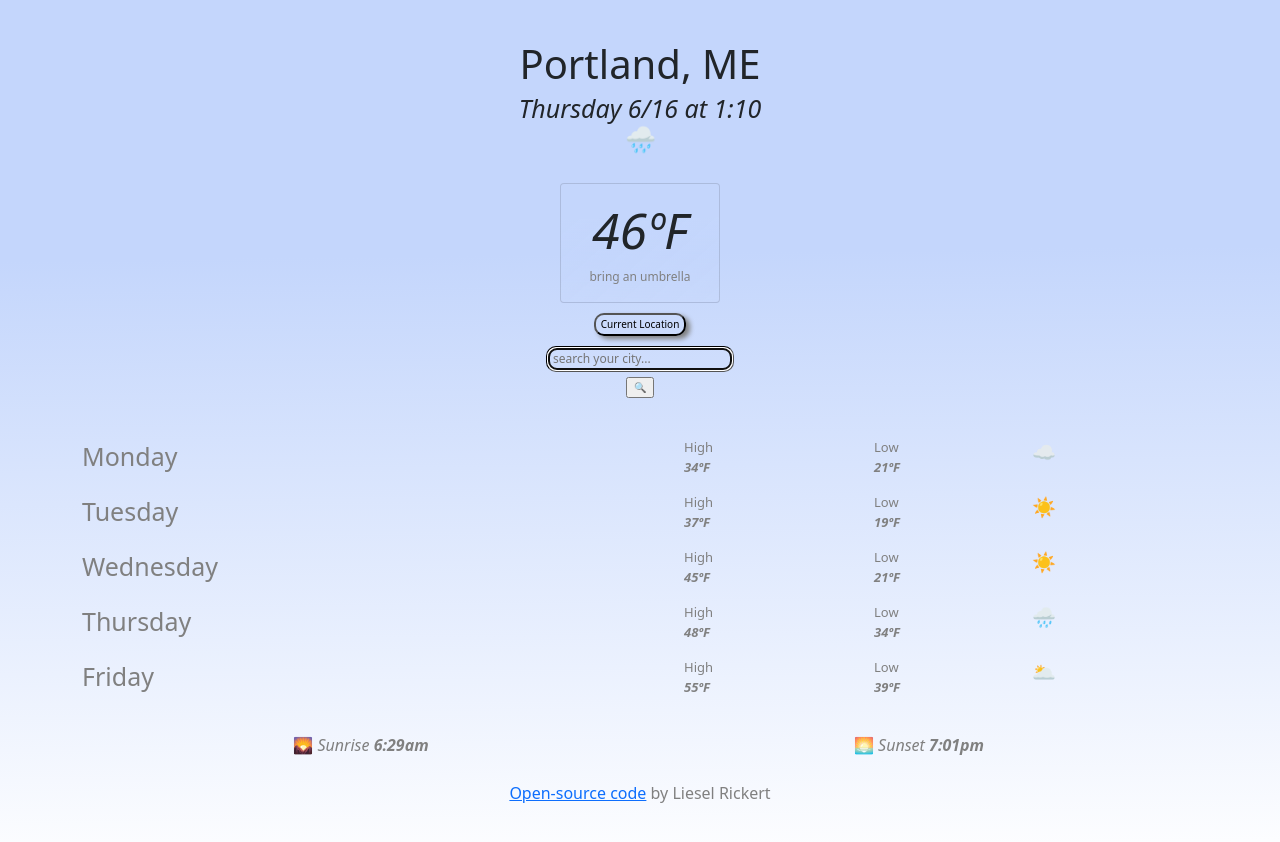
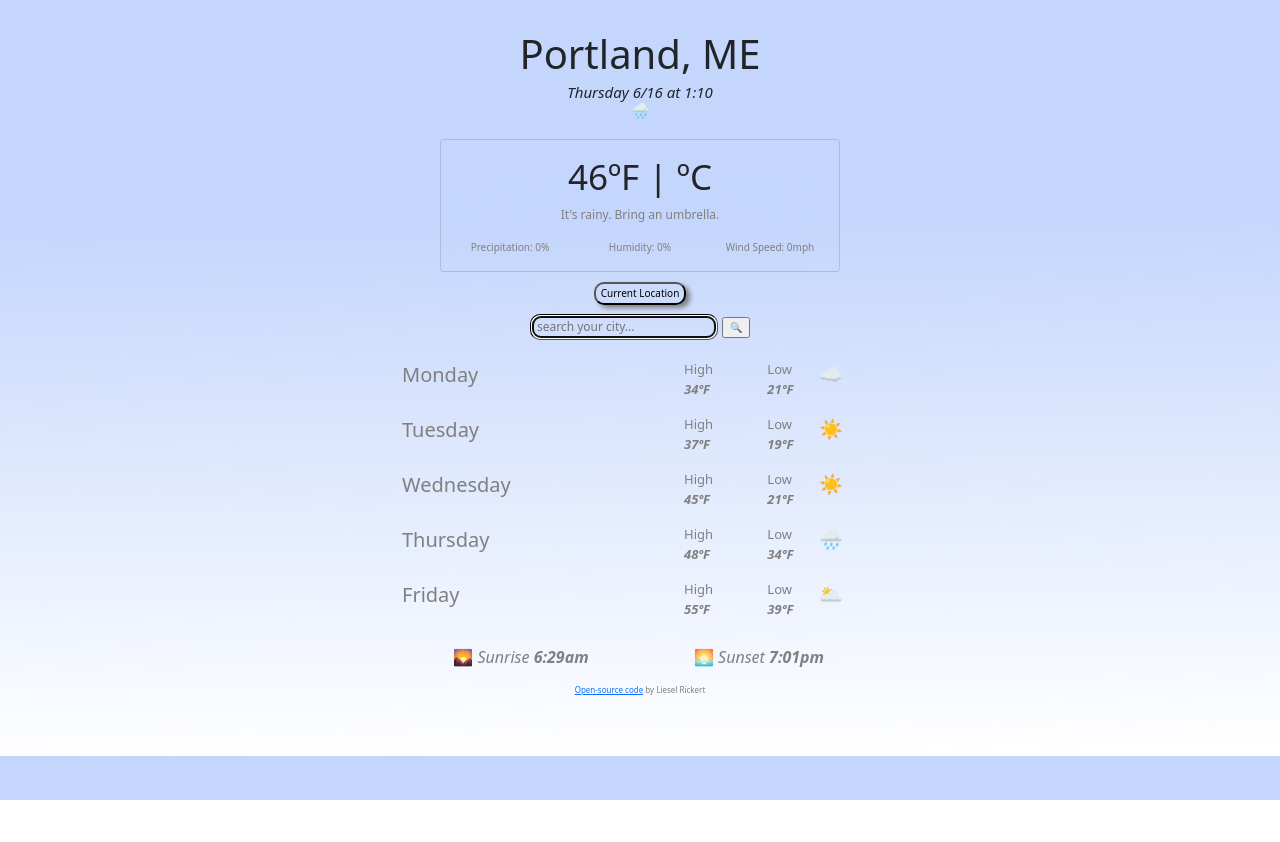
Before and after one commit to vinliesel/SheCodes-Weather-App, a plain HTML site: page index.html in a window 1280 px wide. After the commit the page ends 800 px from the top, so only its background shows below. Drawn offline with nearby package versions, Linux system fonts and the light colour scheme.

Commit message:
Updated html structure and added weather data grid section

```diff
--- a/index.html
+++ b/index.html
@@ -21,14 +21,22 @@
   <body>
     <div class="container">
       <h1 id="searched-city">Portland, ME</h1>
-      <h4><em id="today">Sunday 3/28/22</em> <br />🌧</h4>
-      <div class="card" style="width: 10rem">
+      <h4><em id="today"></em> <br />🌧</h4>
+      <div class="card" style="width: 25rem">
         <div class="card-body">
-          <h5 class="card-title"><em>46ºF</em></h5>
-          <p class="card-text" class="message">bring an umbrella</p>
+          <h5 class="card-title"><span>46ºF | ºC</span></h5>
+          <p class="card-text" class="message">
+            It's rainy. Bring an umbrella.
+          </p>
+          <div class="row">
+            <div class="col-4 weather-data">Precipitation: 0%</div>
+            <div class="col-4 weather-data">Humidity: 0%</div>
+            <div class="col-4 weather-data">Wind Speed: 0mph</div>
+          </div>
         </div>
       </div>
       <button>Current Location</button>
+      <span id="search">
         <form id="city-search">
           <input
             class="search-city"
@@ -39,6 +47,8 @@
           />
           <input class="search-button" type="submit" value="🔍" />
         </form>
+      </span>
+
       <div class="row day1Temps">
         <div class="col-6 day1">Monday</div>
         <div class="col-2">
@@ -59,7 +69,6 @@
         </div>
         <div class="col-2 emoji">☁️</div>
       </div>
-
       <div class="row day2Temps">
         <div class="col-6 day2">Tuesday</div>
         <div class="col-2">
@@ -80,7 +89,6 @@
         </div>
         <div class="col-2 emoji">☀️</div>
       </div>
-
       <div class="row day3Temps">
         <div class="col-6 day3">Wednesday</div>
         <div class="col-2">
@@ -101,7 +109,6 @@
         </div>
         <div class="col-2 emoji">☀️</div>
       </div>
-
       <div class="row day4Temps">
         <div class="col-6 day4">Thursday</div>
         <div class="col-2">
@@ -122,7 +129,6 @@
         </div>
         <div class="col-2 emoji">🌧</div>
       </div>
-
       <div class="row day5Temps">
         <div class="col-6 day5">Friday</div>
         <div class="col-2">
@@ -150,9 +156,7 @@
         <div class="col-6">
           🌅 <em>Sunset <strong>7:01pm</strong></em>
         </div>
-        <br />
-        <br />
-        <p>
+        <p class="open-source">
           <a
             href="https://github.com/vinliesel/SheCodes-Weather-App"
             target="_blank"
--- a/style.css
+++ b/style.css
@@ -1,35 +1,38 @@
+.container {
+  max-width: 500px;
+}
 h1 {
   text-align: center;
-  margin: 40px 0px 5px;
+  margin: 30px 0px 5px;
   font-weight: 200;
-}
-h3 {
-  font-size: 30px;
 }
 h4 {
   text-align: center;
-  font-size: 25px;
-}
-h5 {
-  font-size: 50px;
-  font-weight: 200;
-}
-ul {
-  list-style-type: none;
+  font-size: 15px;
 }
 .card {
   display: block;
   margin: 0 auto;
-  margin-top: 30px;
+  margin-top: 20px;
   box-shadow: gray;
 }
 .card-body {
   text-align: center;
 }
+.card-title {
+  font-size: 35px;
+  font-weight: 200;
+}
 .card-text {
   font-size: 12px;
   color: grey;
   font-weight: 300;
+}
+.weather-data {
+  display: block;
+  margin: 0 auto;
+  font-size: 10px;
+  color: grey;
 }
 button {
   display: block;
@@ -46,10 +49,14 @@ button {
 button:hover {
   font-weight: bold;
 }
-.search-city {
+#search {
   display: block;
   margin: 0 auto;
-  margin-top: 10px;
+  text-align: center;
+  margin-top: 8px;
+  margin-bottom: 20px;
+}
+.search-city {
   border-radius: 10px;
   border-color: black;
   font-weight: 300;
@@ -58,10 +65,6 @@ button:hover {
   background-color: rgba(187, 187, 187, 0);
 }
 .search-button {
-  display: block;
-  margin: 0 auto;
-  margin-top: 5px;
-  margin-bottom: 40px;
   font-size: 10px;
   background-color: (187, 187, 187, 0);
 }
@@ -73,13 +76,15 @@ body,
     rgb(196, 214, 252) 70.9%
   );
 }
-
+ul {
+  list-style-type: none;
+}
 .day1,
 .day2,
 .day3,
 .day4,
 .day5 {
-  font-size: 25px;
+  font-size: 20px;
   color: grey;
 }
 .col-2 {
@@ -91,6 +96,11 @@ body,
 }
 .sun {
   color: grey;
-  margin: 20px 0px 60px;
+  margin: 10px 0px 60px;
   text-align: center;
 }
+.open-source {
+  font-size: 8px;
+  text-align: center;
+  margin: 15px 0px 0px;
+}
```
Also changed, not shown: 1 other file. Lines whose indentation alone changed are shown as unchanged.
